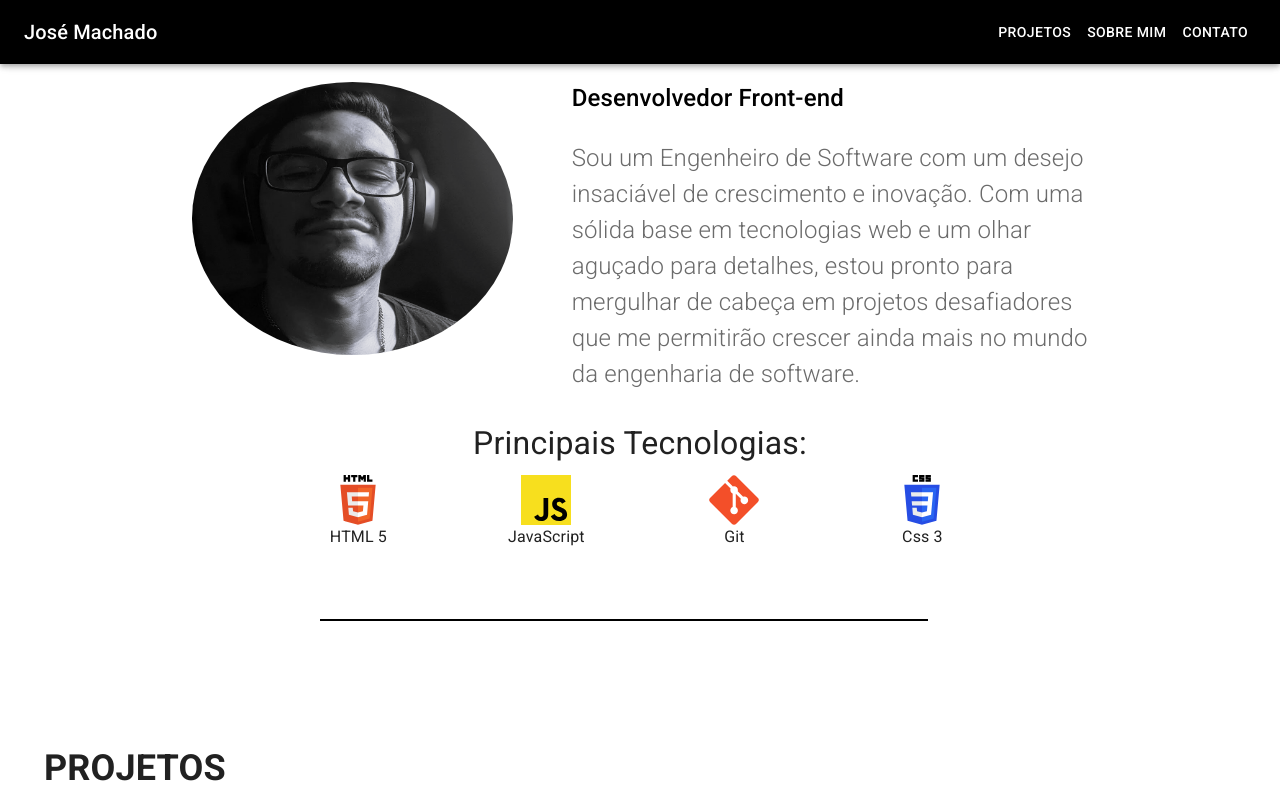
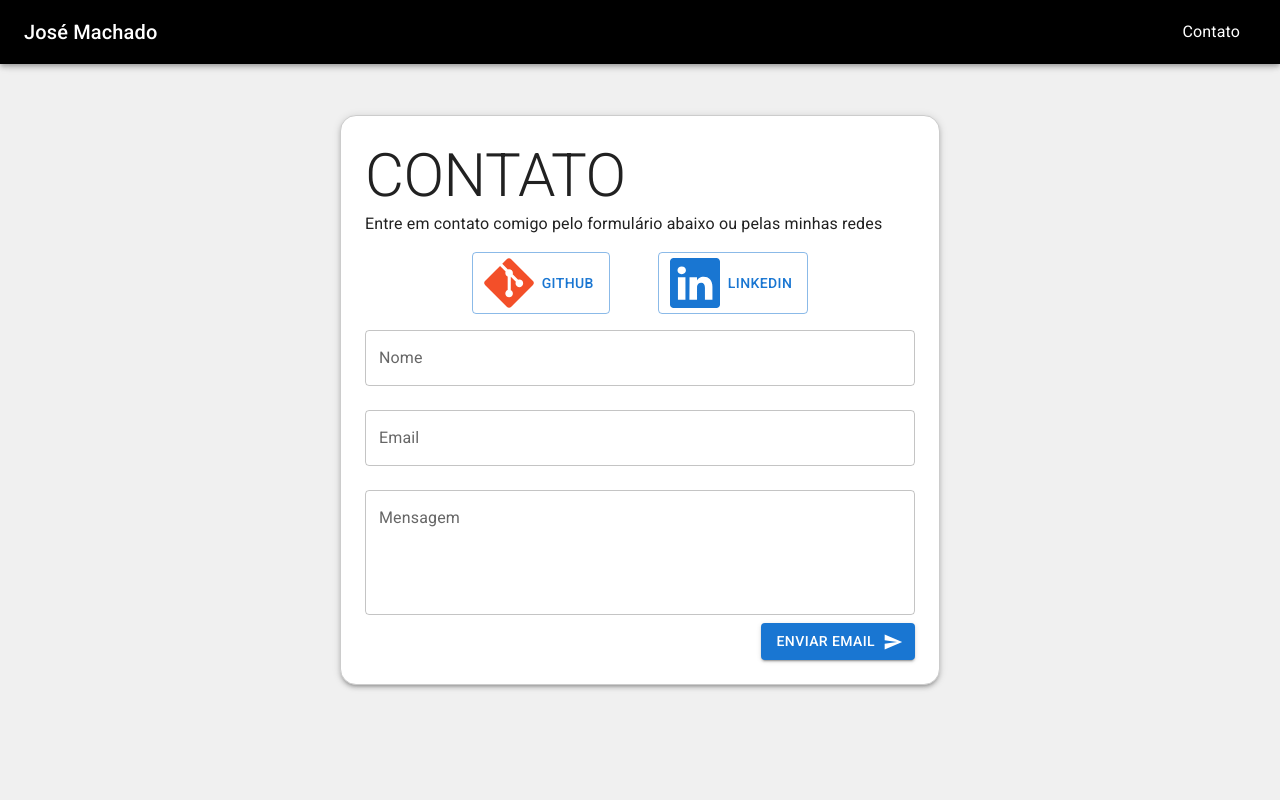
Before and after one commit to machadojose1008/my-portfolio, a React (Create React App) app: page /contact in a window 1280 px wide. Shown: the top 800 px of the page. Built offline with nearby package versions, Linux system fonts and the light colour scheme.

Commit message:
contact page complete

```diff
--- a/package.json
+++ b/package.json
@@ -14,11 +14,13 @@
     "@testing-library/jest-dom": "^5.14.1",
     "@testing-library/react": "^13.0.0",
     "@testing-library/user-event": "^13.2.1",
+    "axios": "^1.6.2",
     "bootstrap": "^5.3.2",
     "react": "^18.2.0",
     "react-bootstrap": "^2.9.1",
     "react-dom": "^18.2.0",
     "react-icons": "^4.11.0",
+    "react-router-dom": "^6.19.0",
     "react-scripts": "5.0.1",
     "react-slick": "^0.29.0",
     "sass": "^1.67.0",
--- a/src/App.js
+++ b/src/App.js
@@ -18,12 +18,13 @@ import Formation from './components/about-me/formation';
 function App() {
 
 
+
   return (
     <Fragment>
       <NavigationBar />
       <main className='container'>
 
-        <Grid container spacing={4} >
+        <Grid  spacing={4} >
           <Grid item xs={12} display='flex' justifyContent='center' >
             <Experience />
           </Grid>
--- a/src/components/about-me/formation.jsx
+++ b/src/components/about-me/formation.jsx
@@ -1,17 +1,91 @@
-import SectionTitle from "../sectionTitle/sectionTitle";
-import UsFlag from '../../assets/us.jpg';
-import BrFlag from '../../assets/brasil.png';
-import { Box } from "@mui/material";
-const Formation = () => {
+import React from 'react';
+import { Container, Typography, Grid, Card, CardContent } from '@mui/material';
+import { styled } from '@mui/system';
 
 
-    return (
-        <Box>
 
-        </Box>
+const CardWrapper = styled(Card)(({ theme }) => ({
+  backgroundColor: '#ffffff',
+  color: '#000000',
+  width: 300,
+  height: 300,
+  margin: theme.spacing(1),
+  border: '2px solid #020202',
+  borderRadius: theme.spacing(4),
+  transition: 'transform 0.3s',
+  boxShadow: '0 0 10px black',
+  '&:hover': {
+    transform: 'scale(1.05)',
+  },
+}));
 
 
-    )
-}
+const HighlightedCardWrapper = styled(CardWrapper)(({ theme }) => ({
+  backgroundColor: '#fff', // Fundo branco
+  border: '2px solid #000', // Borda preta
+  boxShadow: '0 0 10px #000',
+  '&:hover': {
+    transform: 'scale(1.05)',
+
+  },
+}));
+
+const Title = styled(Typography)(({ theme }) => ({
+  textTransform: 'uppercase',
+}));
+
+const courses = [
+  {
+    title: 'Bacharelado em Engenharia de Software',
+    summary: 'Graduação em engenharia de software finalizada no primeiro semestre de 2023.',
+    hours: 'Unigran Dourados™',
+    formation: true
+  },
+  {
+    title: 'Complete React Developer',
+    summary: 'Nele aprendi a trabalhar com React, Redux, Css e Js com Styled Components, Hooks, Context Api, Suspense.',
+    hours: '42 horas  Zero To Mastery Udemy™',
+  },
+  {
+    title: 'CC50 - Introdução Ciência da computação',
+    summary: 'Conhecimentos desenvolvidos em lógica de programação com C, Python, Sql e noções de HTML5 e CSS3',
+    hours: '60 horas Harvard™',
+  },
+  // Adicione mais cursos conforme necessário
+];
+
+const Formation = () => {
+  return (
+    <Container  >
+      <Title paddingBottom='40px' variant="h4" paddingLeft='40px' align="center">
+        Formação
+      </Title>
+      <Grid paddingLeft='40px' display='flex' justifyContent="center" flexWrap='wrap' spacing={7}>
+        {courses.map((course, index) => (
+          <Grid item xs={12} sm={6} md={4} key={index} display='flex' justifyContent="center" alignItems='center'>
+            {index === 0 ? (
+              <HighlightedCardWrapper>
+                <CardContent>
+                  <Typography variant="h6" paddingBottom='20px'>{course.title}</Typography>
+                  <Typography paddingBottom='20px'>{course.summary}</Typography>
+                  <Typography>{course.hours}</Typography>
+                </CardContent>
+              </HighlightedCardWrapper>
+            ) : (<CardWrapper >
+              <CardContent  >
+                <Typography variant="h6" paddingBottom='20px'>{course.title}</Typography>
+                <Typography paddingBottom='20px'>{course.summary}</Typography>
+                <Typography>{course.hours}</Typography>
+              </CardContent>
+            </CardWrapper>
+
+            )}
+
+          </Grid>
+        ))}
+      </Grid>
+    </Container>
+  );
+};
 
 export default Formation;
--- /dev/null
+++ b/src/components/contact/contact.jsx
@@ -0,0 +1,85 @@
+import React from 'react';
+import { Box, Button, TextField, Typography } from '@mui/material';
+import SendIcon from '@mui/icons-material/Send';
+
+import LinkedinIcon from '../icons/linkedin-icon';
+import GitIcon from '../icons/git-icon';
+const Contact = () => {
+
+    const handleEmailClick = () => {
+        window.location.href = 'mailto:jgbm81@hotmail.com';
+    };
+
+    return (
+
+        <Box
+            sx={{
+                display: 'flex',
+                justifyContent: 'center',
+                alignItems: 'center',
+                height: '100vh',
+                backgroundColor: '#f0f0f0',
+            }}
+        >
+
+            <Box
+                sx={{
+                    maxWidth: 600,
+                    width: '100%',
+                    padding: 3,
+                    border: '1px solid #ccc',
+                    borderRadius: theme => theme.shape.borderRadius,
+                    boxShadow: theme => theme.shadows[3],
+                    backgroundColor: '#fff',
+                }}
+            >
+                <Typography variant='h2'>CONTATO</Typography>
+                <Typography variant='h7'>Entre em contato comigo pelo formulário abaixo ou pelas minhas redes</Typography>
+
+                <Box
+                    sx={{
+                        display: 'flex',
+                        justifyContent: 'center',
+                        gap: 6,
+                        marginTop: 2,
+                    }}
+                >
+                    <Button
+                        startIcon={<GitIcon />}
+                        variant="outlined"
+                        href="https://github.com/machadojose1008"
+                        target="_blank"
+                    >
+                        GitHub
+                    </Button>
+                    <Button
+                        startIcon={<LinkedinIcon />}
+                        variant="outlined"
+                        href="https://www.linkedin.com/in/jos%C3%A9-guilherme-benites-machado-a905b4170/"
+                        target="_blank"
+                    >
+                        LinkedIn
+                    </Button>
+
+                </Box>
+
+
+
+                <TextField label="Nome" fullWidth margin="normal" />
+                <TextField label="Email" fullWidth margin="normal" />
+                <TextField label="Mensagem" multiline rows={4} fullWidth margin="normal" />
+                <Box sx={{
+                    display: 'flex',
+                    justifyContent: 'flex-end'
+                }}>
+                    <Button variant="contained" endIcon={<SendIcon />} onClick={handleEmailClick}>
+                        Enviar Email
+                    </Button>
+                </Box>
+
+            </Box>
+        </Box>
+    )
+}
+
+export default Contact;
--- a/src/components/icons/linkedin-icon.jsx
+++ b/src/components/icons/linkedin-icon.jsx
@@ -1,9 +1,9 @@
 const LinkedinIcon = () => {
 
     return (
-        <svg width="20" height="20" viewBox="0 0 20 20" fill="none" xmlns="http://www.w3.org/2000/svg">
-            <path d="M4.19727 2.22321C4.19699 2.81255 3.97562 3.37763 3.58185 3.79415C3.18809 4.21066 2.65418 4.44449 2.09759 4.4442C1.54099 4.4439 1.00731 4.20951 0.613934 3.79257C0.220561 3.37564 -0.000278034 2.81033 2.62709e-07 2.22099C0.000278559 1.63165 0.221651 1.06657 0.615418 0.650052C1.00919 0.233536 1.54309 -0.00029439 2.09969 2.78164e-07C2.65628 0.000294947 3.18996 0.234691 3.58334 0.651623C3.97671 1.06856 4.19755 1.63387 4.19727 2.22321ZM4.26023 6.08966H0.0629593V20H4.26023V6.08966ZM10.8919 6.08966H6.71564V20H10.8499V12.7004C10.8499 8.63397 15.8552 8.25621 15.8552 12.7004V20H20V11.1894C20 4.3342 12.5918 4.58975 10.8499 7.95622L10.8919 6.08966Z" fill="white" />
-        </svg>
+        <svg xmlns="http://www.w3.org/2000/svg" width="50" height="50" fill="currentColor" class="bi bi-linkedin" viewBox="0 0 16 16">
+  <path d="M0 1.146C0 .513.526 0 1.175 0h13.65C15.474 0 16 .513 16 1.146v13.708c0 .633-.526 1.146-1.175 1.146H1.175C.526 16 0 15.487 0 14.854V1.146zm4.943 12.248V6.169H2.542v7.225h2.401m-1.2-8.212c.837 0 1.358-.554 1.358-1.248-.015-.709-.52-1.248-1.342-1.248-.822 0-1.359.54-1.359 1.248 0 .694.521 1.248 1.327 1.248h.016zm4.908 8.212V9.359c0-.216.016-.432.08-.586.173-.431.568-.878 1.232-.878.869 0 1.216.662 1.216 1.634v3.865h2.401V9.25c0-2.22-1.184-3.252-2.764-3.252-1.274 0-1.845.7-2.165 1.193v.025h-.016a5.54 5.54 0 0 1 .016-.025V6.169h-2.4c.03.678 0 7.225 0 7.225h2.4"/>
+</svg>
 
     )
 }
--- a/src/components/nav-bar/nav-bar.jsx
+++ b/src/components/nav-bar/nav-bar.jsx
@@ -1,13 +1,14 @@
-import { useState } from 'react';
+import { Fragment, useState } from 'react';
 import { AppBar, Box, Button, CssBaseline, Divider, Drawer, IconButton, List, ListItem, ListItemButton, ListItemText, Toolbar, Typography } from '@mui/material';
 import MenuIcon from '@mui/icons-material/Menu';
+import { Link, Outlet } from 'react-router-dom';
 
 const drawerWidth = 240;
 
 const navItems = [
-    { name: 'Projetos', link: '/projetos' },
-    { name: 'Sobre mim', link:'/sobremim'},
-    { name: 'Contato', link:'/contato'}
+    /* { name: 'Projetos', link: '/projetos' },
+    { name: 'Sobre mim', link:'/sobremim'}, */
+    { name: 'Contato', link: '/contact' }
 ]
 
 
@@ -19,15 +20,20 @@ const NavigationBar = () => {
         setMobileOpen(!mobileOpen);
     };
 
+
+
     const drawer = (
-        <Box onClick={toggleMenu} sx={{ textAlign: 'center'}}>
+        <Box onClick={toggleMenu} sx={{ textAlign: 'center' }}>
 
             <Divider />
             <List>
                 {navItems.map((item) => (
                     <ListItem key={item.name} disablePadding >
                         <ListItemButton sx={{ textAlign: 'center' }}>
-                            <ListItemText primary={item.name} />
+                            <Link to={item.link} >
+                                <ListItemText primary={item.name} />
+                            </Link>
+
                         </ListItemButton>
                     </ListItem>
                 ))}
@@ -39,6 +45,7 @@ const NavigationBar = () => {
 
 
     return (
+        <Fragment >
         <Box sx={{ display: 'flex' }}>
             <CssBaseline />
             <AppBar component='nav' enableColorOnDark sx={{ backgroundColor: '#000' }}>
@@ -60,11 +67,14 @@ const NavigationBar = () => {
                     </Typography>
                     <Box sx={{ display: { xs: 'none', sm: 'block' } }}>
                         {navItems.map((item) => (
-                            <Button key={item.name}  sx={{ color: '#fff' }} onClick={() => {
-                                console.log(item.link); // TODO: FAZER O LINK PARA A PÁGINA COM INFORMAÇÕES
-                            }}>
-                                {item.name}
-                            </Button>
+                             <ListItem key={item.name} disablePadding>
+                             <ListItemButton sx={{ textAlign: 'center' }}>
+                               {/* Use o componente Link do react-router-dom para redirecionar para a rota desejada */}
+                               <Link to={item.link} style={{ textDecoration: 'none', color: 'inherit' }}>
+                                 <ListItemText primary={item.name} />
+                               </Link>
+                             </ListItemButton>
+                           </ListItem>
                         ))}
                     </Box>
                 </Toolbar>
@@ -89,6 +99,8 @@ const NavigationBar = () => {
 
             </nav>
         </Box>
+        <Outlet />
+        </Fragment>
     )
 }
 
--- a/src/index.js
+++ b/src/index.js
@@ -2,16 +2,22 @@ import React from 'react';
 import ReactDOM from 'react-dom/client';
 import './index.scss';
 import App from './App';
-import reportWebVitals from './reportWebVitals';
+import { Routes, Route, BrowserRouter as Router } from 'react-router-dom';
+import Contact from './components/contact/contact';
+import NavigationBar from './components/nav-bar/nav-bar';
 
 const root = ReactDOM.createRoot(document.getElementById('root'));
 root.render(
-  <React.StrictMode>
-    <App />
-  </React.StrictMode>
+
+  <Router>
+    <Routes>
+      <Route path='/' element={<NavigationBar />} >
+        <Route path='/' element={<App />} />
+        <Route path='/contact' element={<Contact />} />
+      </Route>
+
+    </Routes>
+  </Router>
+
+
 );
-
-// If you want to start measuring performance in your app, pass a function
-// to log results (for example: reportWebVitals(console.log))
-// or send to an analytics endpoint. Learn more: https://bit.ly/CRA-vitals
-reportWebVitals();
```
Also changed, not shown: src/components/contact/styles.js (added, +18 -0 lines), src/components/projects-list/projects.styles.scss (+13 -3 lines), 1 other file (tests, documents, lock files or other folders).
